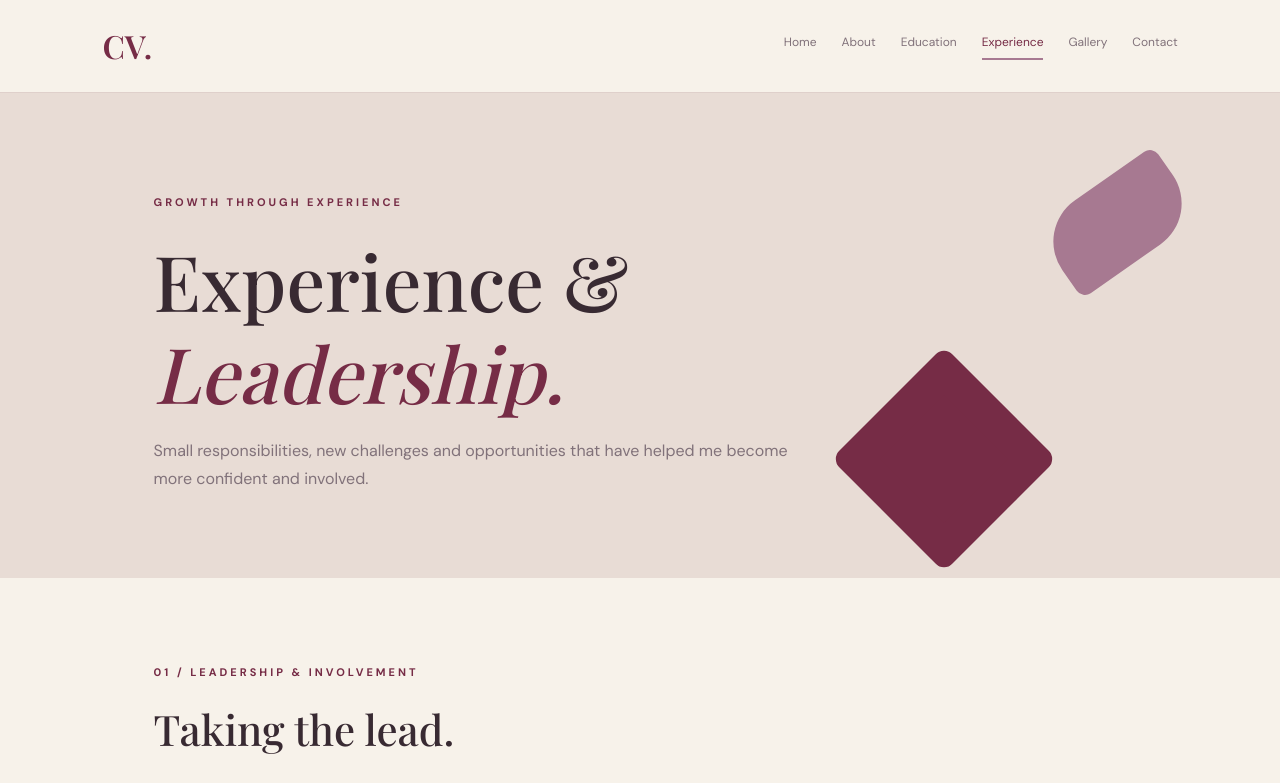
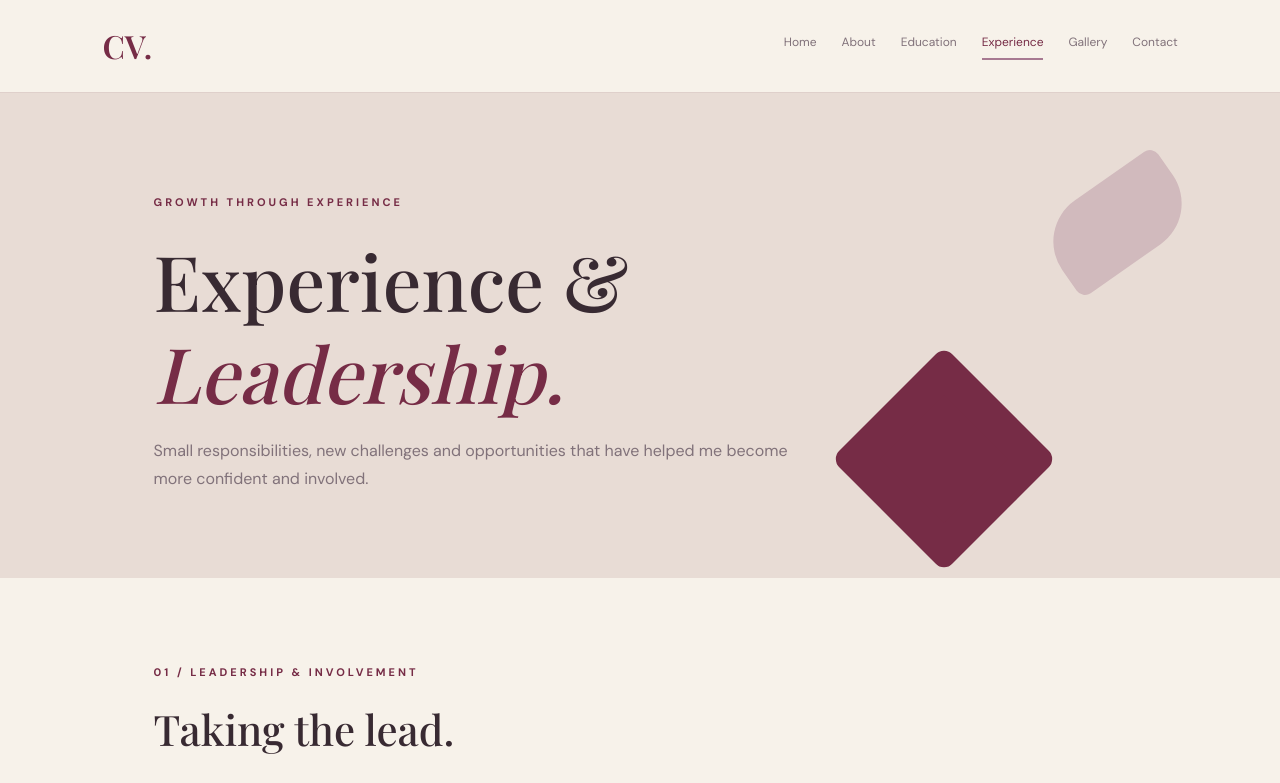
Before and after one commit to chahatvanjani/chahatvanjani.github.io, a plain HTML site: page experience.html in a window 1280 px wide. Shown: the top 783 px of the page. Drawn offline with nearby package versions, Linux system fonts and the light colour scheme; a web font is replaced by a local one.

Commit message:
Reduce opacity of an element to 0.35

```diff
--- a/style.css
+++ b/style.css
@@ -785,7 +785,7 @@ footer p {
     bottom: auto !important;
     border-radius: 50px 10px 50px 10px !important;
     transform: rotate(-35deg) !important;
-    opacity: 1 !important;
+    opacity: 0.35 !important;
     z-index: 0 !important;
 }
 
```
